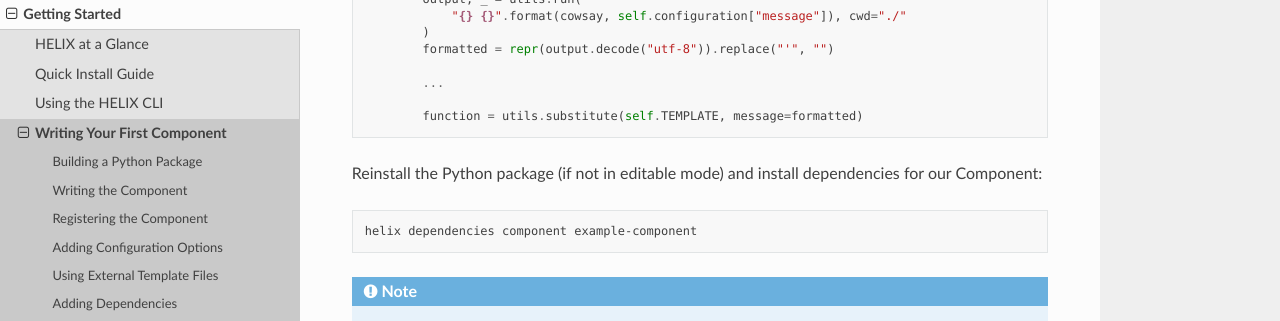
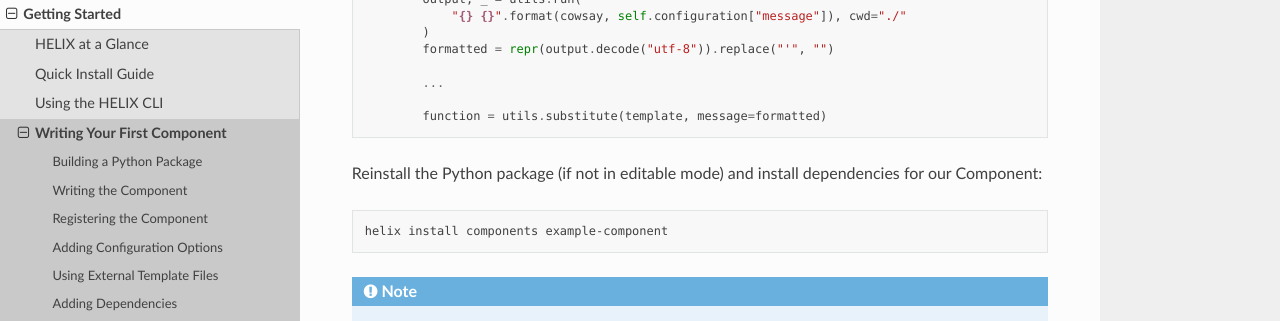
Before and after one commit to helix-datasets/helix, a Sphinx documentation site: the page built from docs/tutorial/writing-your-first-component.rst, in a window 1280 px wide and 900 px high, scrolled down 7701 px. Shown: the part 151-472 px from the top of the window. Built offline with Sphinx 7.4.7 and the Read the Docs theme 2.0.0, drawn with Linux system fonts in a browser that asks for light colours; some of the changed text lies outside the part shown.

Commit message:
docs: tutorial fixes (#27)
* Change TEMPLATE for template to fix attribute error

* Fixed command to install component dependencies

* Fixed attribute errors and function names to avoid attribute error

* Changes to helix documentaton tested

---------

Co-authored-by: Alex Interrante-Grant <a.interrantegrant@gmail.com>

```diff
--- a/docs/tutorial/writing-your-first-component.rst
+++ b/docs/tutorial/writing-your-first-component.rst
@@ -190,7 +190,7 @@
         ...
         "helix.components": [
             "example-component = helix_example.components.example:ExampleComponent"
-        ]
+        ],
         ...
     }
     ...
@@ -443,14 +443,14 @@
 
             ...
 
-            function = utils.substitute(self.TEMPLATE, message=formatted)
+            function = utils.substitute(template, message=formatted)
 
 Reinstall the Python package (if not in editable mode) and install dependencies
 for our Component:
 
 .. code-block:: bash
 
-    helix dependencies component example-component
+    helix install components example-component
 
 
 .. note:: You may need to run the above command as root/Administrator to
@@ -524,11 +524,11 @@
     ...
     entry_points={
         ...
-        "helix.tests": {
+        "helix.tests": [
             "example-component = helix_example.components.example:ExampleComponentTests"
-        }
+        ],
         ...
-    }
+    },
     ...
 
 Finally, to run unit tests for Blueprints, Components, and Transforms, run:
```
Also changed, not shown: other parts of docs/tutorial/writing-your-first-component.rst (+2 -2 lines).
